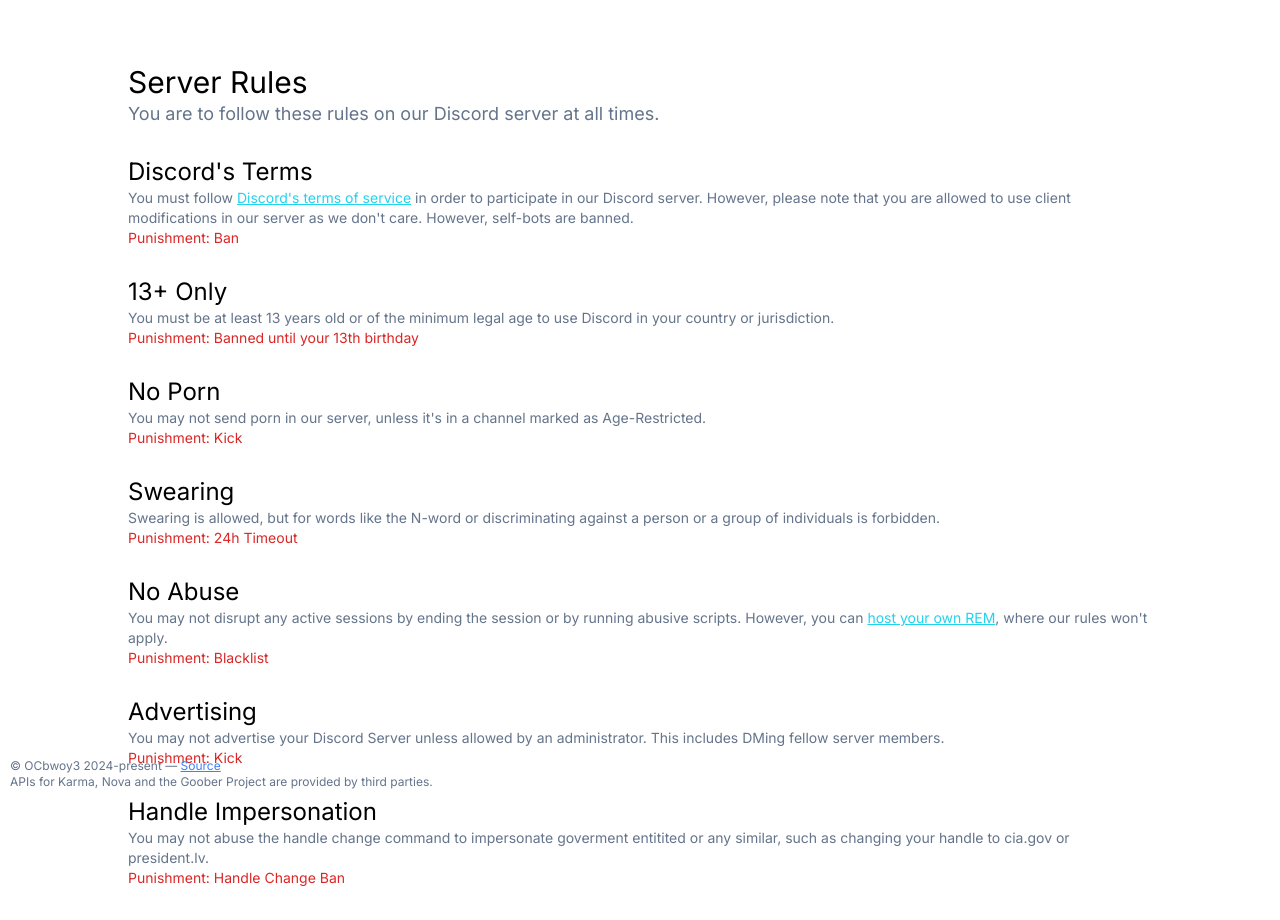
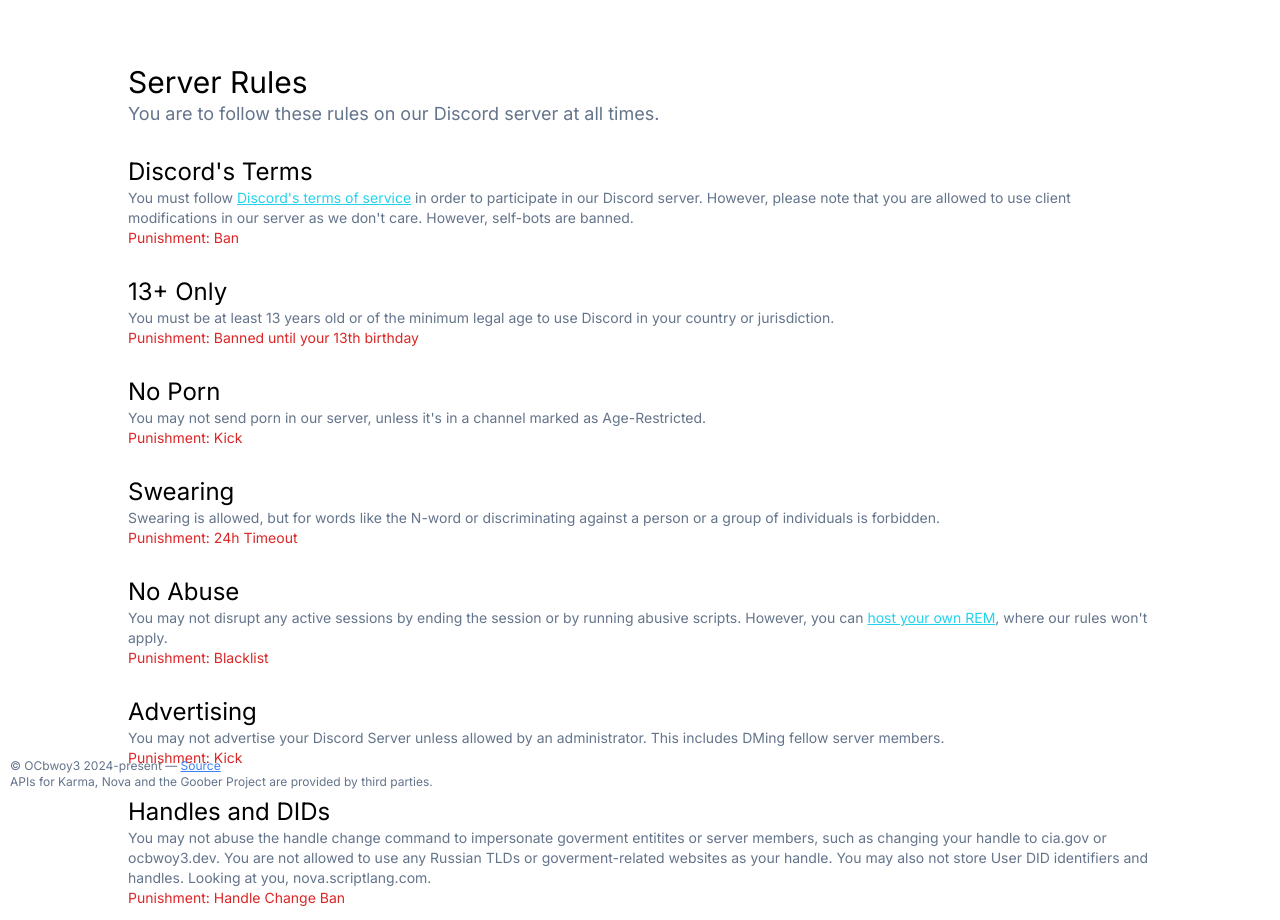
Before and after one commit to ocbwoy3/ocbwoy3.dev, a Next.js app: page /server_rules in a window 1280 px wide. Shown: the top 920 px of the page. Built offline with nearby package versions, Linux system fonts and the light colour scheme.

Commit message:
Update page.tsx

```diff
--- a/app/server_rules/page.tsx
+++ b/app/server_rules/page.tsx
@@ -56,8 +56,8 @@ export default function Legal() {
 			punishment: "Kick"
 		},
 		{
-			title: "Handle Impersonation",
-			description: "You may not abuse the handle change command to impersonate goverment entitited or any similar, such as changing your handle to cia.gov or president.lv.",
+			title: "Handles and DIDs",
+			description: "You may not abuse the handle change command to impersonate goverment entitites or server members, such as changing your handle to cia.gov or ocbwoy3.dev. You are not allowed to use any Russian TLDs or goverment-related websites as your handle. You may also not store User DID identifiers and handles. Looking at you, nova.scriptlang.com.",
 			punishment: "Handle Change Ban"
 		},
 		{
```
